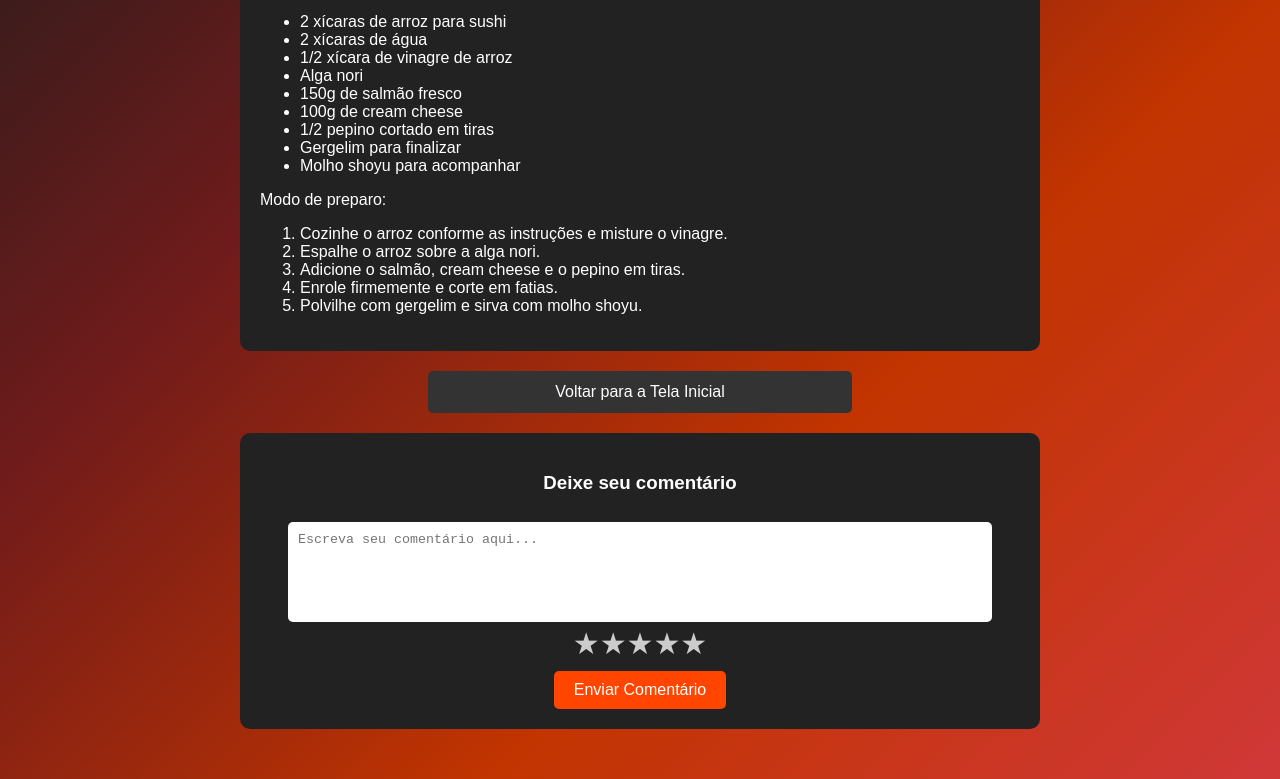
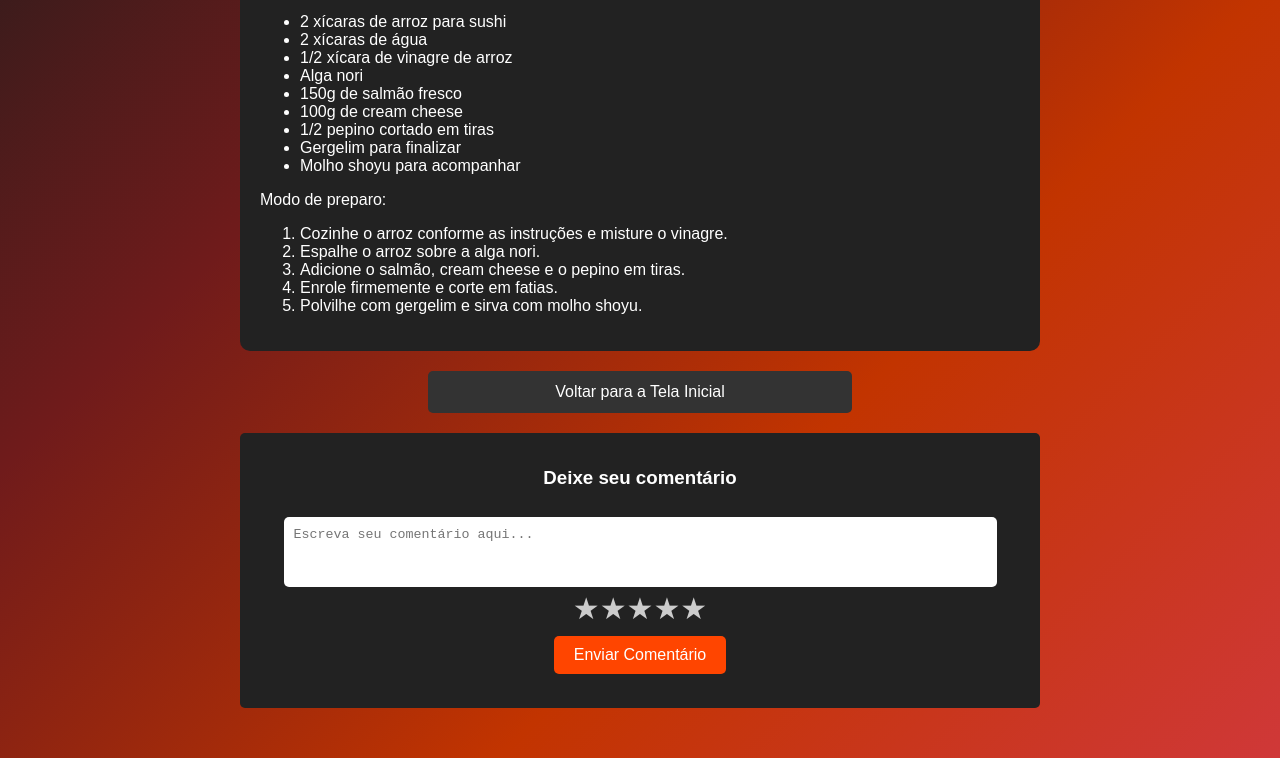
Before and after one commit to fomepedia/fomepedia.github.io, a plain HTML site: page sushiespecial.html in a window 1280 px wide. Shown: the part 309-1088 px from the top of the page. After the commit the page ends 1067 px from the top, so only its background shows below. Drawn offline with Linux system fonts and the light colour scheme.

Commit message:
Update sushiespecial.html

```diff
--- a/sushiespecial.html
+++ b/sushiespecial.html
@@ -60,17 +60,6 @@
         .btn-secondary:hover {
             background: #555;
         }
-        .comentarios {
-            margin-top: 20px;
-            padding: 20px;
-            background: #222;
-            border-radius: 10px;
-            text-align: center;
-            color: white;
-            width: 95%;
-            margin-left: auto;
-            margin-right: auto;
-        }
         textarea {
             width: 90%;
             height: 80px;
@@ -114,6 +103,23 @@
         .estrelinha input:checked ~ label,
         .estrelinha input:checked ~ label ~ label {
             color: #ffcc00;
+        }
+        .comentarios {
+            margin-top: 20px;
+            padding: 15px;
+            background: #222;
+            border-radius: 5px;
+            text-align: center;
+            color: white;
+            height: 245px;
+            width: 770px;
+            margin-left: auto;
+            margin-right: auto;
+        }
+        textarea {
+            height: 50px;
+            resize: none;
+            overflow-y: auto;
         }
     </style>
 </head>
```
